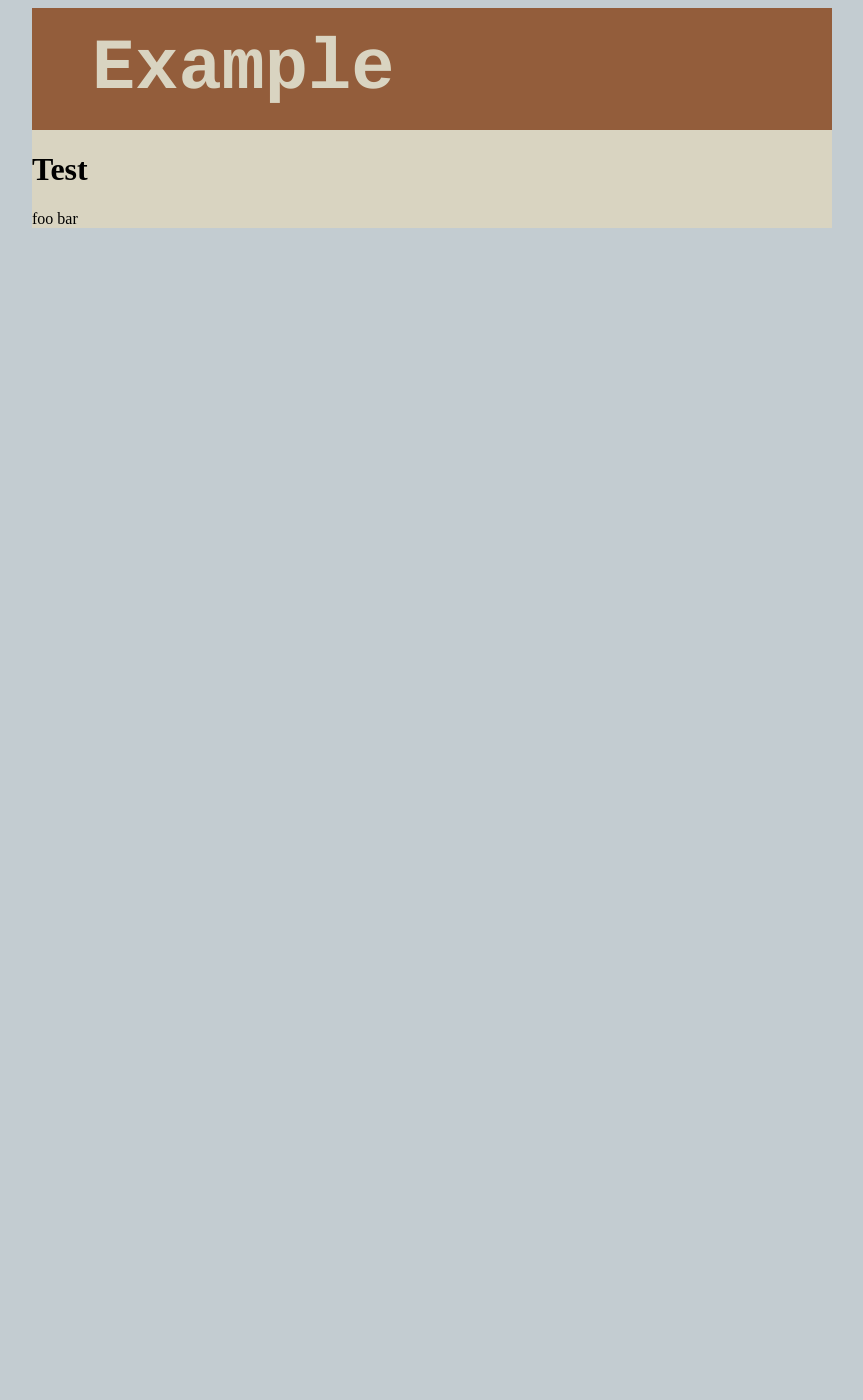
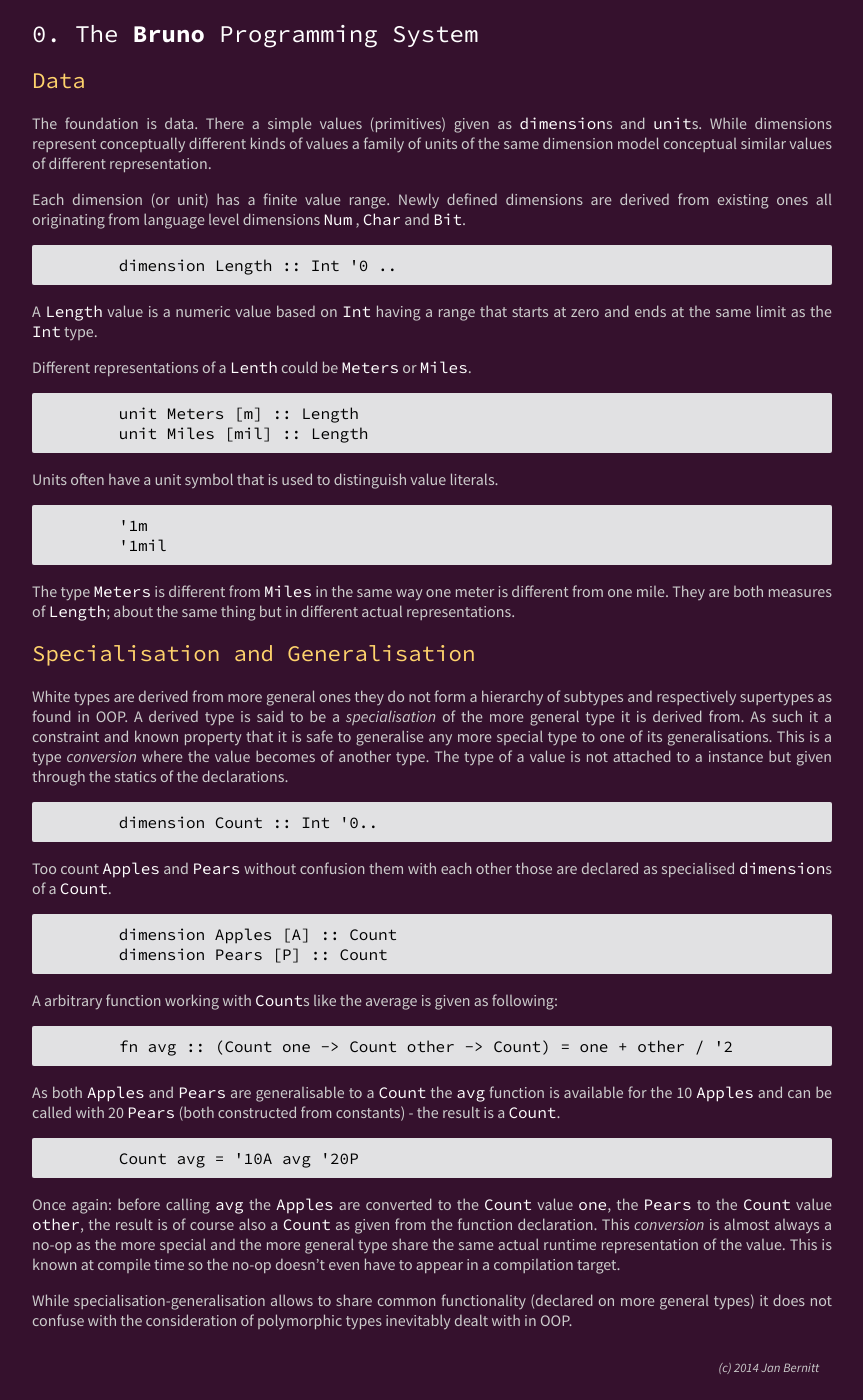
Before and after one commit to bruno-lang/bruno-lang.github.io, a Jekyll site: the page built from docs/index.md, in a window 1280 px wide and 1400 px high. Shown: the whole window, without its empty margins (208-1071 px from the left). Built offline with Jekyll 4.4.1, drawn with Linux system fonts in a browser that asks for light colours; Markdown is read by kramdown in place of the engine named in the settings.

Commit message:
example wise docs

```diff
--- a/_layouts/default.html
+++ b/_layouts/default.html
@@ -3,14 +3,16 @@
   <head>
     <meta charset="utf-8">
     <title>Bruno - Docs</title>
-	<link href="/assets/css/bruno.css" media="all" rel="stylesheet" type="text/css">
+	<link href="/assets/css/docs.css" media="all" rel="stylesheet" type="text/css">
   </head>
   <body>
-	<div class="site">
-		<div class="section">
-			<h2 class="title">Example</h2>
-		</div>
-		{{content}}
-	</div>
+	<page>
+		<header>
+		<header>
+		<content>{{content}}</content>
+		<footer>
+		(c) 2014 Jan Bernitt
+		</footer>
+	</page>
   </body>
 </html>
--- a/assets/css/bruno.css
+++ b/assets/css/bruno.css
@@ -68,8 +68,3 @@ background-image: -webkit-gradient(
 
 hr { border-width: 0; border-top:1px solid #888; height: 0; }
 q {font-style: italic; }
-
-
-.site { background-color: #D9D4C1; width: 800px; margin: 0 auto; }
-.section { background-color: #935D3B; min-height: 80px; padding: 20px 60px; }
-.section .title { font-size: 72px; font-family: Cousine; padding: 0; margin: 0; color: #D9D4C1; }
--- /dev/null
+++ b/assets/css/docs.css
@@ -0,0 +1,72 @@
+@import url(http://fonts.googleapis.com/css?family=Cousine:400,700,400italic,700italic);
+@import url(http://fonts.googleapis.com/css?family=Source+Code+Pro:300,400,600,700);
+@import url(http://fonts.googleapis.com/css?family=Source+Sans+Pro:300,400,700,300italic,400italic,700italic);
+
+html {
+	background-color: #35112D;
+}
+body {
+	font-family: "Source Sans Pro", Cousine;
+	margin: 0;
+	padding: 1em 0;
+	color: #ccc;
+}
+page {
+	border-radius: 4px;
+	display: block;
+	margin: 0 auto;
+	width: 50em;
+}
+
+footer {
+	display: block;
+	text-align: right;
+	font-style: italic;
+	font-size: 80%;
+	padding: 1em;
+}
+
+content {
+	display: block;
+	padding: 0em;
+	position: relative;
+}
+content p {
+	text-align: justify;
+}
+
+content pre {
+	border-radius: 2px;
+	padding: 10px;
+	background-color: #e1e1e3;
+	color: black;
+}
+content pre code {
+	color: black;
+}
+
+content code {
+	color: white;
+}
+code, pre {
+	font-family: "Source Code Pro";
+}
+
+content h1 { font-size: 1.5em; }
+content h2 { font-size: 1.4em; }
+content h3 { font-size: 1.3em; }
+content h4 { font-size: 1.2em; }
+content h1, content h2, content h3, content h4 {
+	font-weight: normal; font-family: "Source Code Pro"; color: white;
+}
+content h1 { position: fixed; background-color: #35112D; width: 100%; margin: 0; top: 0; padding: 0.75em 0; }
+content h1 + * { margin-top: 50px; }
+
+.yellowb { background-color: #FFD36C; }
+.greenb { background-color: #A6D08E; }
+.blueb { background-color: #5B9BD4; }
+.orangeb { background-color: #C15A10; }
+.yellow, content h2 { color: #FFD36C; }
+.green { color: #A6D08E; }
+.blue { color: #5B9BD4; }
+.orange { color: #C15A10; }
--- a/docs/index.md
+++ b/docs/index.md
@@ -1,8 +1,75 @@
 ---
 layout: default
-title:  "Test"
+title:  "Bruno Programming System"
 ---
 
-# Test
+# 0. The **Bruno** Programming System
 
-foo bar
+## Data
+The foundation is data. There a simple values (primitives) given as `dimension`s
+and `unit`s. While dimensions represent conceptually different kinds of values
+a family of units of the same dimension model conceptual similar values of
+different representation.
+
+Each dimension (or unit) has a finite value range. Newly defined dimensions are
+derived from existing ones all originating from language level dimensions `Num`
+, `Char` and `Bit`.
+
+		dimension Length :: Int '0 ..
+
+A `Length` value is a numeric value based on `Int` having a range that starts
+at zero and ends at the same limit as the `Int` type.
+
+Different representations of a `Lenth` could be `Meters` or `Miles`.
+
+		unit Meters [m] :: Length
+		unit Miles [mil] :: Length
+
+Units often have a unit symbol that is used to distinguish value literals.
+
+		'1m
+		'1mil
+
+The type `Meters` is different from `Miles` in the same way one meter is
+different from one mile. They are both measures of `Length`; about the same
+thing but in different actual representations.
+
+
+## Specialisation and Generalisation
+White types are derived from more general ones they do not form a hierarchy of
+subtypes and respectively supertypes as found in OOP. A derived type is said to
+be a _specialisation_ of the more general type it is derived from.
+As such it a constraint and known property that it is safe to generalise any
+more special type to one of its generalisations. This is a type _conversion_
+where the value becomes of another type. The type of a value is not attached to
+a instance but given through the statics of the declarations.
+
+
+		dimension Count :: Int '0..
+
+Too count `Apples` and `Pears` without confusion them with each other those are
+declared as specialised `dimension`s of a `Count`.
+
+		dimension Apples [A] :: Count
+		dimension Pears [P] :: Count
+
+A arbitrary function working with `Count`s like the average is given as following:
+
+		fn avg :: (Count one -> Count other -> Count) = one + other / '2
+
+As both `Apples` and `Pears` are generalisable to a `Count` the `avg` function
+is available for the 10 `Apples` and can be called with 20 `Pears` (both constructed
+from constants) - the result is a `Count`.
+
+		Count avg = '10A avg '20P
+
+Once again: before calling `avg` the `Apples` are converted to the `Count` value
+`one`, the `Pears` to the `Count` value `other`, the result is of course also a
+`Count` as given from the function declaration. This _conversion_ is almost
+always a no-op as the more special and the more general type share the same
+actual runtime representation of the value. This is known at compile time so the
+no-op doesn't even have to appear in a compilation target.
+
+While specialisation-generalisation allows to share common functionality
+(declared on more general types) it does not confuse with the consideration of
+polymorphic types inevitably dealt with in OOP.
--- a/index.html
+++ b/index.html
@@ -10,7 +10,7 @@
 	<div class="cover noisy">
 		<div class="cover-title">
 			<h1>B r u n o</h1>
-			<p>A reasonable programming language</p>
+			<p>A reasonable programming system</p>
 	<br/>
 			<p><q>The limits of my language mean the limits of my world.</q> <div style="text-align:right;">--- Ludwig Wittgenstein</div></p>
 	<!-- eliminate problems by construction -->
```
